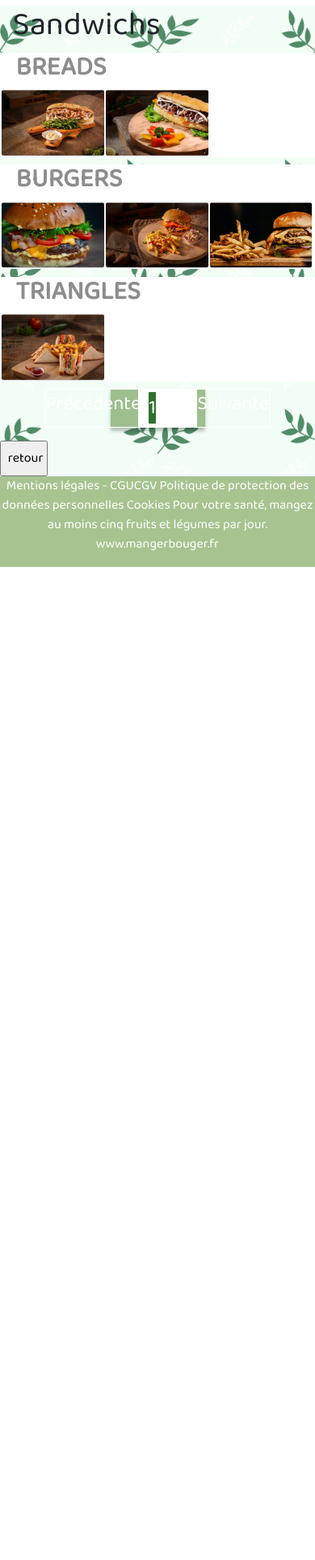
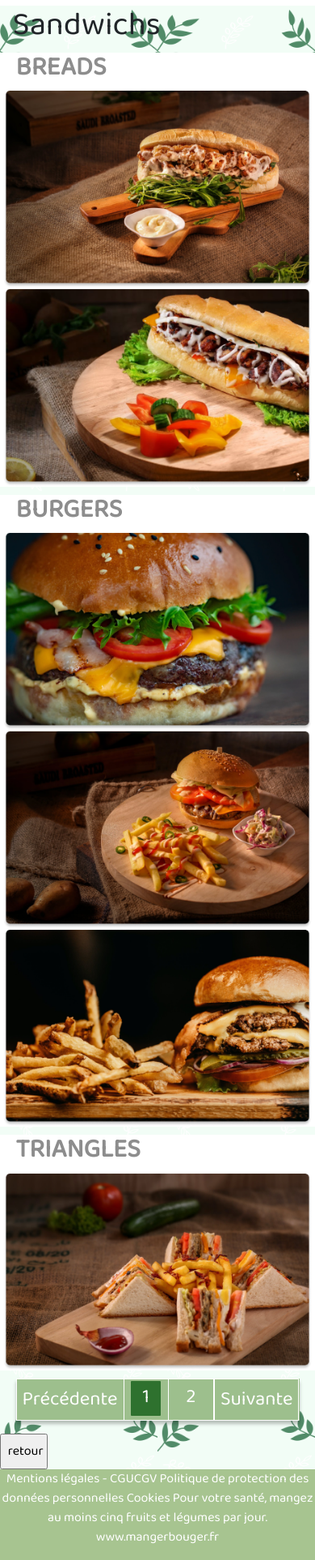
Before and after one commit to ismail-bouasria/boutique-en-ligne, a PHP site: page /boutique-en-ligne/php/categorie-produit.php?categorie=25 in a window 390 px wide. Shown: the part 245-2171 px from the top of the page at 81% size. Before the commit the page ends 945 px from the top, so only its background shows below. Run offline with PHP 8.4, Linux system fonts and the light colour scheme; data comes from the database, SQL or seed files in the repository; tables that the repository leaves empty or names only in its code hold one stand-in row (values such as "Sample post").

Commit message:
Update categorie-produit.css
responsive

```diff
--- a/assets/css/categorie-produit.css
+++ b/assets/css/categorie-produit.css
@@ -239,6 +239,16 @@ span {
 .page-link {
     color: white;
     width: 2%;
+    position: relative;
+    display: block;
+    margin-left: -1px;
+    line-height: 1.25;
+    background-color: #9DBF8D !important;
+    border: 1px solid #dee2e6;
+}
+
+li .page-link a{
+    width: 100%;
 }
 
 
@@ -258,6 +268,8 @@ span {
 .active {
     pointer-events: none;
     background-color: rgb(46, 113, 46);
+    height: 100% !important;
+    padding:0% 35% 10%;
     color: #fff;
 }
 
@@ -271,6 +283,15 @@ span {
         width: 150% !important;
 
     }
+
+    #cat-produits {
+        width: 98% !important;
+        display: flex;
+        justify-content: center;
+        flex-wrap: wrap;
+        align-items: stretch;
+    }
+
 
     .img-content a {
         font-size: 65%;
@@ -292,8 +313,9 @@ span {
     }
 
     .btn-primary2 {
-        color: #fff;
-        background-color: rgba(97, 159, 68, 1);
+        text-decoration: none;
+        height: max-content;
+        width: max-content;
         margin-bottom: 4%;
         display: inline-block;
         text-decoration: none;
@@ -306,17 +328,26 @@ span {
 
     }
 
-    .btn-primary2:hover {
-        background-color: rgb(130, 186, 104);
-        color: #fff;
-        margin-bottom: 4%;
-        display: inline-block;
-        text-decoration: none;
+    .boxpagination nav {
+        width: 90%;
         border-radius: 5px;
-        cursor: pointer;
-        outline: none;
-        text-transform: uppercase;
-        font-weight: small;
-        margin-bottom: 4%;
     }
+
+    .page-link {
+        position: relative;
+        display: block;
+        margin-left: -1px;
+        line-height: 1.25;
+        background-color: none !important;
+        border: 1px solid #dee2e6;
+    }
+
+    .boxpagination nav ul li {
+        text-align: center;
+        list-style-type: none;
+        width: 100%;
+        border: 1px white solid;
+        padding: 2%;
+    }
+
 }
```
